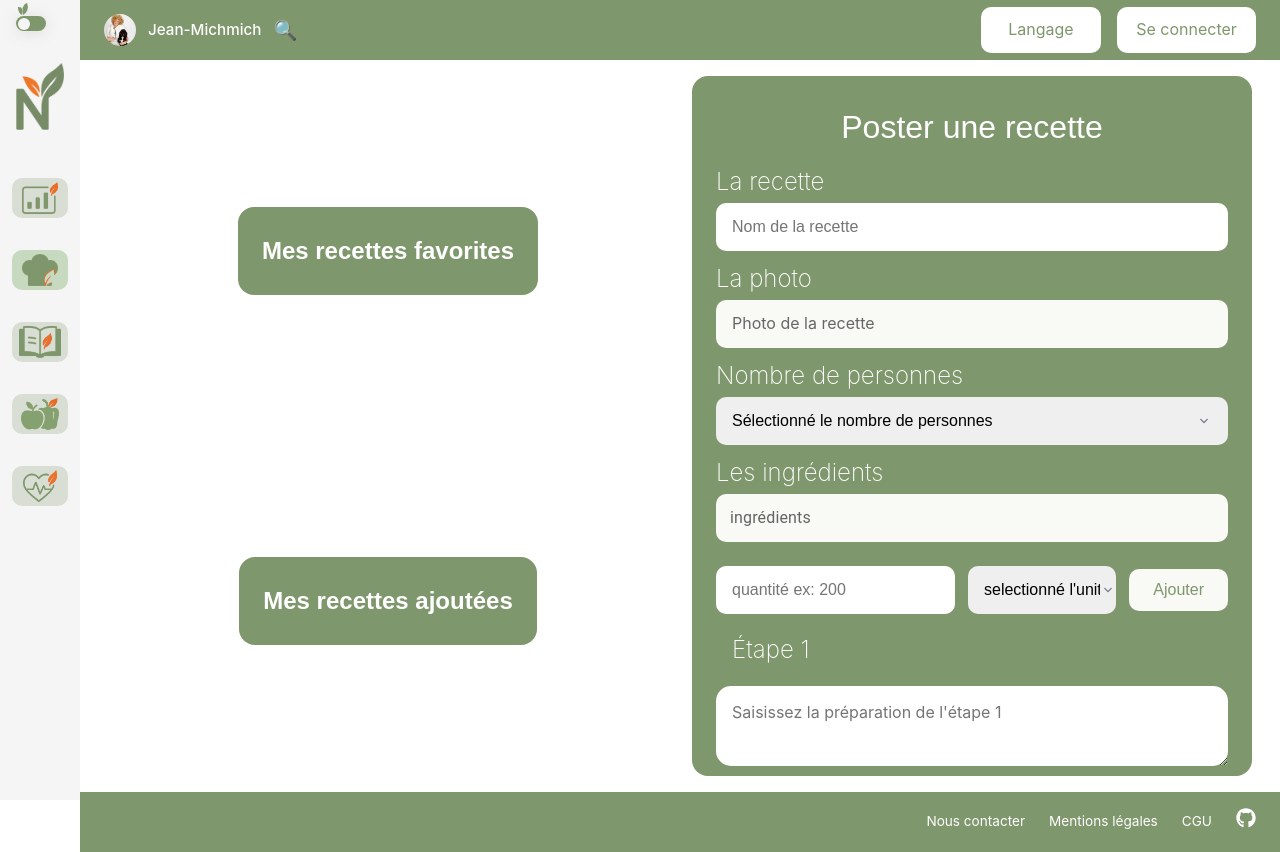
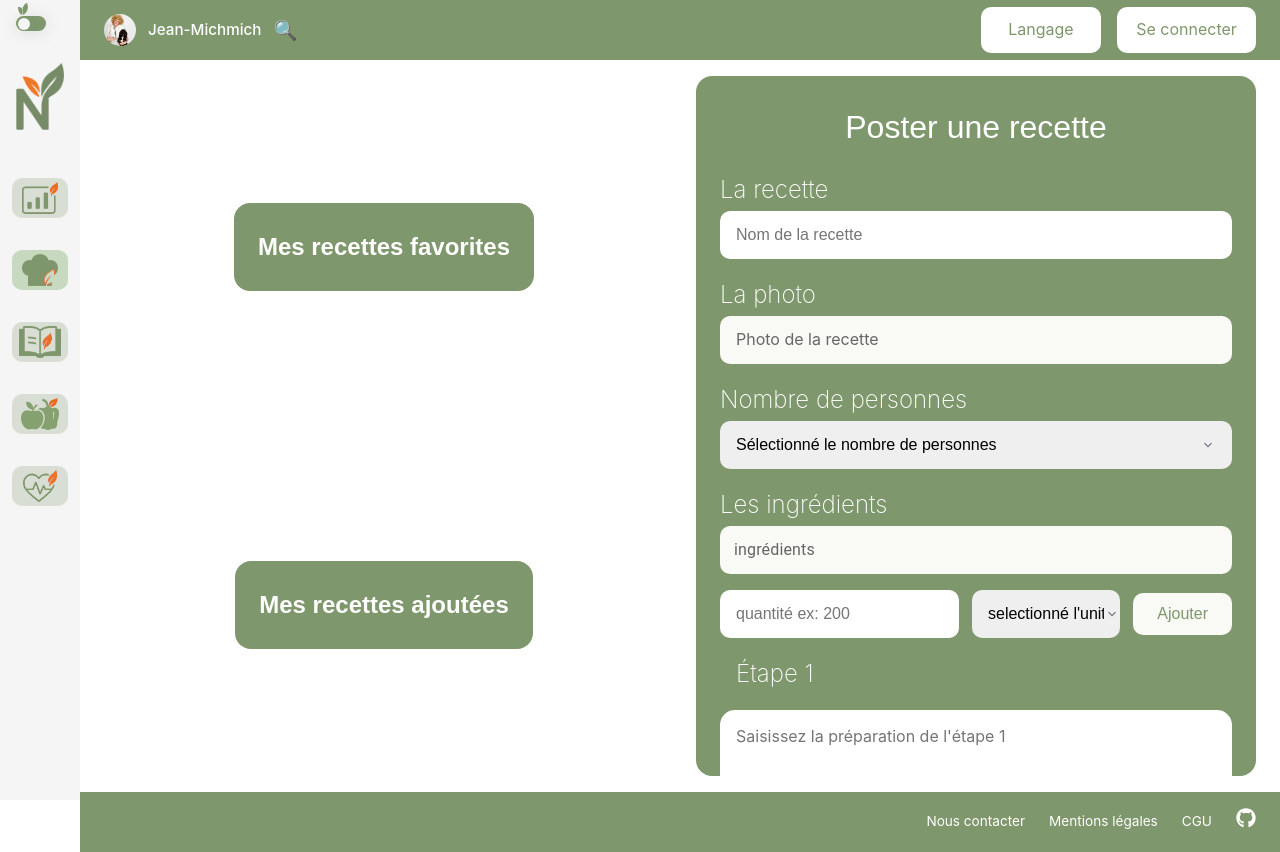
Before and after one commit to wildcodeschool-2025-03/JS-WestDevs-P3-SeazN, a React (Vite) app in the folder client/: page /kitchen/myrecipes in a window 1280 px wide. Built offline with nearby package versions, Linux system fonts and the light colour scheme; a web font is replaced by a local one.

Commit message:
:lipstick: Modifying the style of the form with a grid

```diff
--- a/client/src/components/newRecipes/NewRecipes.css
+++ b/client/src/components/newRecipes/NewRecipes.css
@@ -1,9 +1,16 @@
 .newRecipes {
   width: 320px;
   height: 100%;
-  padding: 0 15px 0 0;
+
+  form {
+    display: grid;
+    grid-template-columns: auto;
+    grid-template-rows: repeat(9, auto);
+    row-gap: 8px;
+  }
 
   h2 {
+    grid-area: 1 / 1 / 2 / 2;
     text-align: center;
     font-size: 1.5rem;
     font-weight: 200;
@@ -12,7 +19,10 @@
   h3 {
     font-size: 1.2rem;
     font-weight: 200;
-    margin: 8px 0 0 0;
+  }
+
+  label[for="recipeName"] {
+    grid-area: 2 / 1 / 3 / 2;
   }
 
   input[type="text"] {
@@ -22,6 +32,10 @@
     border: none;
     border-radius: 8px;
     font-size: 0.8rem;
+  }
+
+  label[for="image"] {
+    grid-area: 3 / 1 / 4 / 2;
   }
 
   label[for="image"] > legend {
@@ -49,6 +63,10 @@
     padding: 8px 0 0 0;
   }
 
+  label[for="guestNumber"] {
+    grid-area: 4 / 1 / 5 / 2;
+  }
+
   select[name="guestNumber"] {
     width: 100%;
     height: 30px;
@@ -64,11 +82,16 @@
     background-size: 16px;
   }
 
+  label[for="ingredient"],
+  .MuiAutocomplete-root,
+  .MuiOutlinedInput-root {
+    grid-area: 5 / 1 / 6 / 2;
+  }
+
   .MuiAutocomplete-root .MuiOutlinedInput-root {
     background-color: var(--text-light);
     height: 30px;
     border-radius: 8px;
-    margin: 0 0 8px 0;
   }
 
   .css-113d811-MuiFormLabel-root-MuiInputLabel-root {
@@ -86,16 +109,11 @@
   }
 
   .ingredient-inputs {
+    grid-area: 6 / 1 / 7 / 2;
     display: flex;
     flex-wrap: wrap;
     justify-content: center;
     gap: 13px;
-    margin: 16px 0;
-  }
-
-  fieldset[name="ingredients"] p {
-    flex-direction: column;
-    gap: 10px;
   }
 
   input[type="number"] {
@@ -104,13 +122,11 @@
     border: none;
     border-radius: 8px;
     font-size: 0.8rem;
-    margin: 4px 0 0 0;
   }
 
   select[id="unit"] {
     height: 30px;
     padding: 6px 8px;
-    margin: 4px 0 0 0;
     border: none;
     border-radius: 8px;
     font-size: 0.8rem;
@@ -123,7 +139,7 @@
   }
 
   button {
-    padding: 6px 16px;
+    padding: 8px 16px;
     border: none;
     border-radius: 8px;
     font-size: 0.8rem;
@@ -134,6 +150,36 @@
 
   button:hover {
     background-color: rgb(226, 226, 226);
+  }
+
+  fieldset {
+    border: none;
+  }
+
+  fieldset[name="ingredients"] {
+    grid-area: 7 / 1 / 8 / 2;
+    background-color: rgba(255, 255, 255, 0.1);
+    border-radius: 8px;
+    padding: 8px 16px;
+  }
+
+  fieldset[name="ingredients"] > legend {
+    color: white;
+    font-size: 1rem;
+    font-weight: 200;
+  }
+
+  fieldset[name="ingredients"] p {
+    flex-direction: column;
+    gap: 10px;
+    background-color: var(--text-light);
+    color: var(--text-dark);
+    padding: 8px 16px;
+    margin: 0 0 8px 0;
+    border-radius: 8px;
+    display: flex;
+    font-size: 0.8rem;
+    align-items: center;
   }
 
   .remove-ingredient-btn,
@@ -149,39 +195,10 @@
     background-color: #f07c09 !important;
   }
 
-  fieldset {
-    border: none;
-  }
-
-  fieldset[name="ingredients"] {
-    background-color: rgba(255, 255, 255, 0.1);
-    border-radius: 8px;
-    padding: 8px 16px;
-    margin: 0 0 16px 0;
-  }
-
-  fieldset[name="ingredients"] > legend {
-    color: white;
-    font-size: 1rem;
-    font-weight: 200;
-  }
-
-  fieldset[name="ingredients"] p {
-    background-color: var(--text-light);
-    color: var(--text-dark);
-    padding: 8px 16px;
-    margin: 0 0 8px 0;
-    border-radius: 8px;
-    display: flex;
-    font-size: 0.8rem;
-    align-items: center;
-  }
-
   fieldset:not([name="ingredients"]) legend {
     color: white;
     font-size: 1.2rem;
     font-weight: 200;
-    margin: 0 0 8px 0;
     display: flex;
     align-items: center;
     gap: 8px;
@@ -210,6 +227,10 @@
     height: 700px;
     overflow-y: scroll;
     scrollbar-width: none;
+
+    form {
+      row-gap: 16px;
+    }
 
     h2 {
       font-size: 2rem;
@@ -274,7 +295,6 @@
       padding: 12px 16px;
       border-radius: 10px;
       font-size: 1rem;
-      margin: 0;
     }
 
     select[name="unit"] {
@@ -283,7 +303,6 @@
       padding: 12px 16px;
       border-radius: 10px;
       font-size: 1rem;
-      margin: 0;
     }
 
     button {
--- a/client/src/pages/kitchen/myrecipes/MyRecipes.css
+++ b/client/src/pages/kitchen/myrecipes/MyRecipes.css
@@ -1,10 +1,10 @@
 .myRecipes {
   width: 100%;
-  height: 100%;
   display: grid;
   grid-template-columns: 1fr;
   grid-template-rows: repeat(3, 1fr);
   place-items: center;
+  gap: 16px;
 
   > article {
     background-color: var(--light-primary);
@@ -13,13 +13,13 @@
     color: white;
   }
 
-  :nth-child(1) {
+  > :nth-child(1) {
     grid-area: 2 / 1 / 3 / 2;
   }
-  :nth-child(2) {
+  > :nth-child(2) {
     grid-area: 3 / 1 / 4 / 2;
   }
-  :nth-child(3) {
+  > :nth-child(3) {
     grid-area: 1 / 1 / 2 / 2;
   }
 }
@@ -30,8 +30,8 @@
     grid-template-rows: repeat(2, 1fr);
 
     > article {
-    padding: 24px;
-  }
+      padding: 24px;
+    }
 
     :nth-child(1) {
       grid-area: 1 / 1 / 2 / 2;
```
Also changed, not shown: client/src/components/newRecipes/NewRecipes.tsx (+4 -5 lines).
